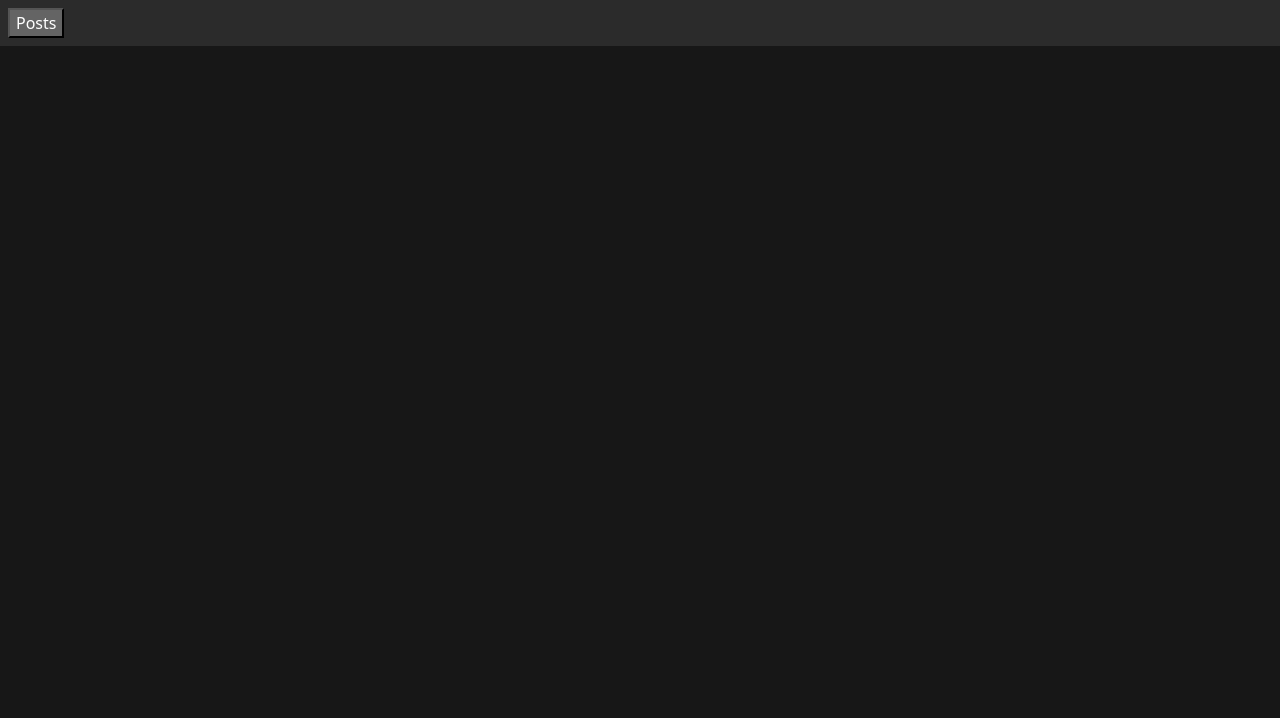
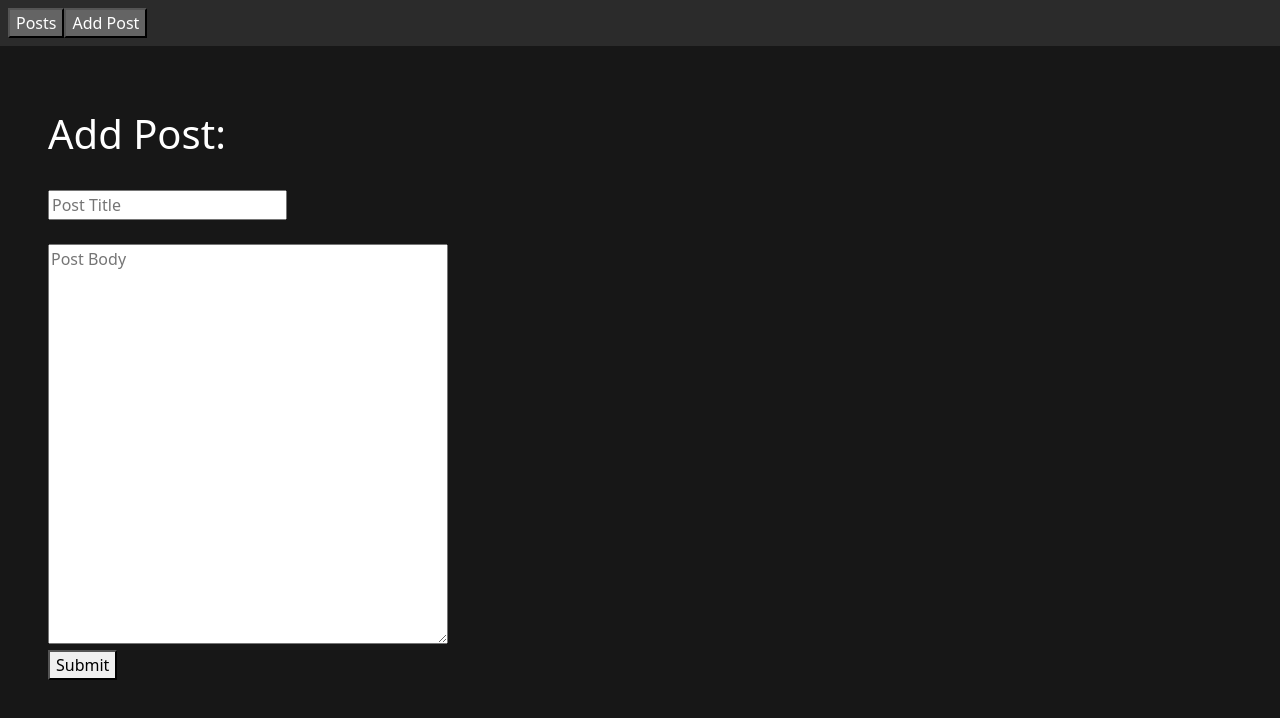
Before and after one commit to markoadamov/blog-app, a React (Create React App) app: page /add in a window 1280 px wide. Shown: the top 718 px of the page. Built offline with nearby package versions, Linux system fonts and the light colour scheme.

Commit message:
4. Zadatak

```diff
--- a/src/App.css
+++ b/src/App.css
@@ -9,6 +9,15 @@ body{
 
 .postCardsHolder{
   padding: 3rem;
+}
+
+.defaultDivPadding{
+  padding: 3rem;
+}
+
+.textArea{
+  width: 25rem;
+  height: 25rem;
 }
 
 .App-logo {
--- a/src/Router.js
+++ b/src/Router.js
@@ -1,6 +1,7 @@
 import { Route, Switch, Redirect } from "react-router-dom";
 import SinglePost from "./pages/SinglePost";
 import AppPosts from "./pages/AppPosts";
+import AddPost from "./pages/AddPost";
 
 
 export default function Router() {
@@ -16,6 +17,9 @@ export default function Router() {
           <Route path="/post/:id">
             <SinglePost />
           </Route>
+          <Route path="/add">
+            <AddPost />
+          </Route>
         </Switch>
     </div>
   );
--- /dev/null
+++ b/src/components/FormAddPost.js
@@ -0,0 +1,55 @@
+import React, { useState } from "react";
+import postsService from "../services/PostsService";
+import { useHistory } from "react-router-dom";
+
+export default function FormAddPost() {
+  const defaultState = { //defaultState sam dodao jer mi pise u konzoli neko upozorenje da nema default vrednost
+    title: "",
+    text: "",
+  };
+
+  const [newPost, setNewPost] = useState(defaultState);
+
+  let history = useHistory();
+
+  const handleSubmit = (e) => {
+    e.preventDefault();
+  };
+
+  const handleAddPost = () => {
+    postsService.add(newPost, () => {
+      history.push("/posts");
+    });
+  };
+
+  return (
+    <div>
+      <form onSubmit={handleSubmit}>
+        <div>
+          <h1>Add Post:</h1>
+          <br />
+          <input
+            placeholder="Post Title"
+            type="text"
+            value={newPost.title}
+            onChange={(e) => {
+              setNewPost({ ...newPost, title: e.target.value });
+            }}
+          />
+          <br />
+          <br />
+          <textarea
+            placeholder="Post Body"
+            type="text"
+            value={newPost.text}
+            onChange={(e) => {
+              setNewPost({ ...newPost, text: e.target.value });
+            }}
+            className="textArea"
+          />
+        </div>
+        <button onClick={handleAddPost}>Submit</button>
+      </form>
+    </div>
+  );
+}
--- a/src/layout/Header.js
+++ b/src/layout/Header.js
@@ -7,6 +7,9 @@ export default function Header() {
       <Link to="/posts">
         <button className="navigationButtons">Posts</button>
       </Link>
+      <Link to="/add">
+        <button className="navigationButtons">Add Post</button>
+      </Link>
     </div>
   );
 }
--- /dev/null
+++ b/src/pages/AddPost.js
@@ -0,0 +1,11 @@
+import React from 'react'
+import FormAddPost from '../components/FormAddPost'
+
+export default function AddPost() {
+
+  return (
+    <div className='defaultDivPadding'>
+      <FormAddPost />
+    </div>
+  )
+}
--- a/src/pages/SinglePost.js
+++ b/src/pages/SinglePost.js
@@ -18,9 +18,8 @@ export default function SinglePost() {
   };
 
   return (
-    <div className="postCardsHolder">
-      <p>TestSinglePost</p>
-      <title>{post.title}</title>
+    <div className="defaultDivPadding">
+      <h1>{post.title} -ID: {post.id}</h1>
       <p>{post.text}</p>
     </div>
   )
--- a/src/services/PostsService.js
+++ b/src/services/PostsService.js
@@ -12,6 +12,11 @@ class PostsService {
   async get(id) {
     return await this.axios.get(`/posts/${id}`);
   }
+
+  async add(newPost, redirect) {
+    await this.axios.post("/posts", newPost);
+    redirect();
+  }
 }
 
 const postsService = new PostsService();
```
